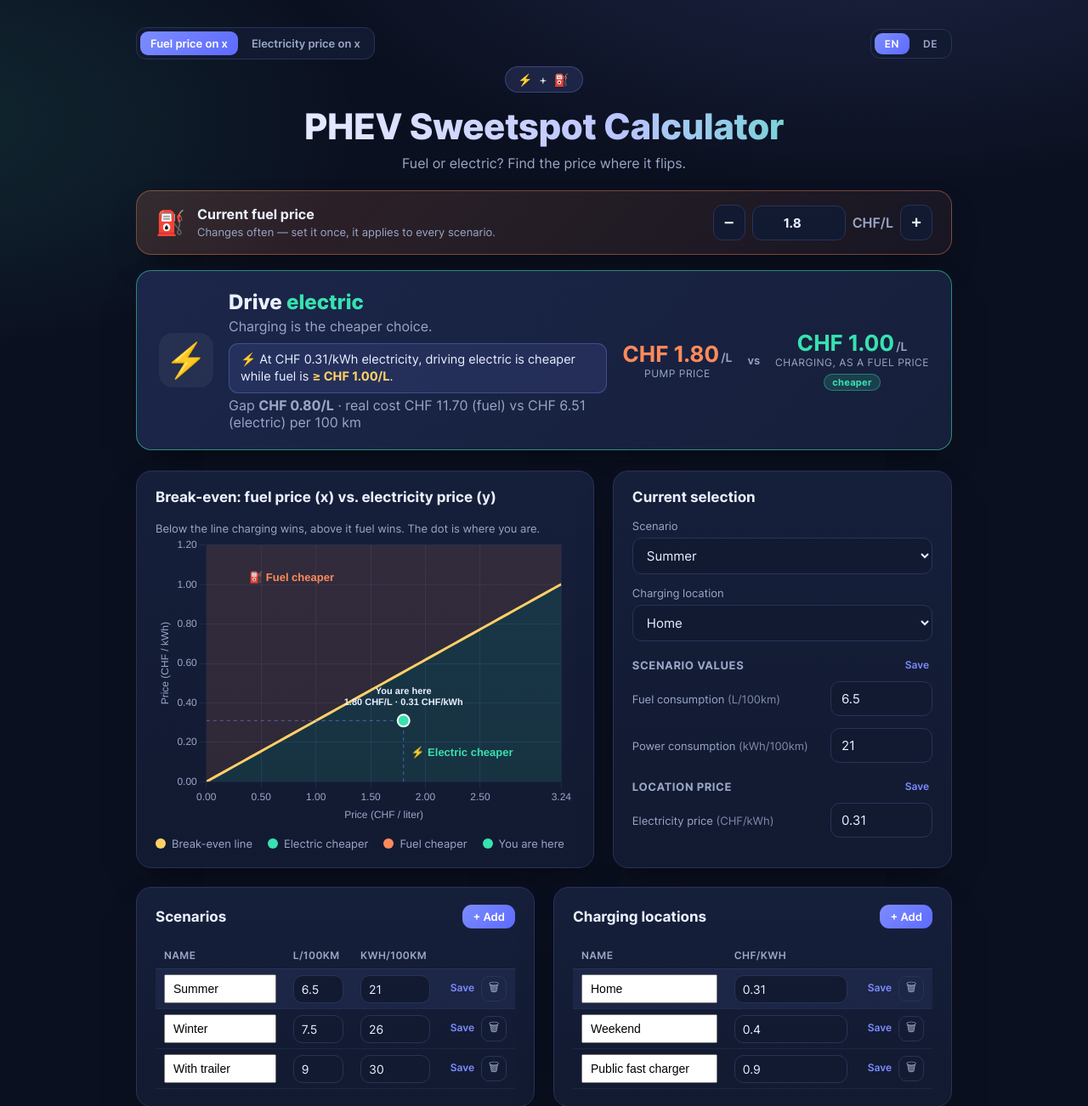
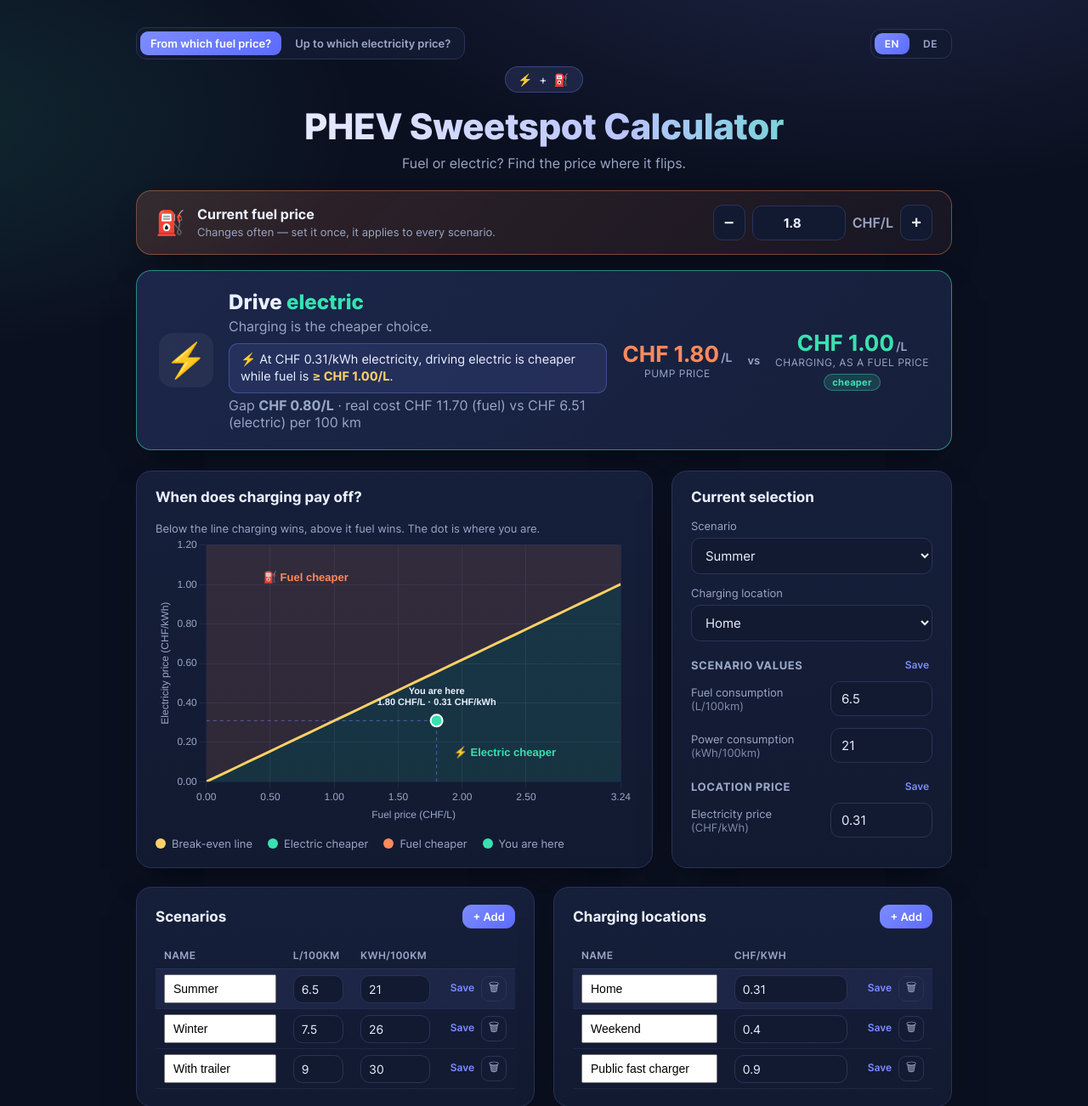
Before and after one commit to rjo3510/phev-sweetspot, a FastAPI app: page / in a window 1280 px wide. Shown: the top 1302 px of the page at 85% size. Run offline with FastAPI, Linux system fonts and the light colour scheme; data comes from the database, SQL or seed files in the repository.

Commit message:
UI: plain-language labels and wider chart
- Drop x/y jargon: name the axes directly (Benzinpreis/Strompreis with units),
  friendly chart title ("Wann lohnt sich Laden?"), and outcome-oriented axis
  toggle ("Ab welchem Benzinpreis?" / "Bis zu welchem Strompreis?")
- Narrow the "current selection" column (fixed 330px) so the chart gets more width

Co-Authored-By: Claude Opus 4.8 <noreply@anthropic.com>

```diff
--- a/app/static/css/styles.css
+++ b/app/static/css/styles.css
@@ -149,7 +149,8 @@ body {
 /* Layout */
 .grid {
   display: grid;
-  grid-template-columns: 1.35fr 1fr;
+  /* Chart takes the remaining space; the "current selection" column stays narrow. */
+  grid-template-columns: minmax(0, 1fr) 330px;
   gap: 22px;
   margin-bottom: 22px;
 }
--- a/app/static/js/app.js
+++ b/app/static/js/app.js
@@ -28,10 +28,10 @@ const I18N = {
     subtitle: "Fuel or electric? Find the price where it flips.",
     fuel_price_title: "Current fuel price",
     fuel_price_note: "Changes often — set it once, it applies to every scenario.",
-    vary_fuel: "Fuel price on x", vary_kwh: "Electricity price on x",
+    vary_fuel: "From which fuel price?", vary_kwh: "Up to which electricity price?",
     sweetspot_hint: "Below the line charging wins, above it fuel wins. The dot is where you are.",
-    chart_title_fuel: "Break-even: fuel price (x) vs. electricity price (y)",
-    chart_title_kwh: "Break-even: electricity price (x) vs. fuel price (y)",
+    chart_title_fuel: "When does charging pay off?",
+    chart_title_kwh: "When does charging pay off?",
     region_elec: "Electric cheaper", region_fuel: "Fuel cheaper",
     break_even_line: "Break-even line", you_are_here: "You are here",
     rule_fuel: "At {kwh} electricity, driving electric is cheaper while fuel is <b>≥ {be}</b>.",
@@ -56,7 +56,7 @@ const I18N = {
     cheaper_tag: "cheaper",
     gap_detail: "Gap <b>{gap}</b> · real cost {cf} (fuel) vs {ce} (electric) per 100 km",
     real_cost: "Real cost {cf} (fuel) vs {ce} (electric) per 100 km",
-    axis_per_liter: "Price (CHF / liter)", axis_per_kwh: "Price (CHF / kWh)",
+    axis_per_liter: "Fuel price (CHF/L)", axis_per_kwh: "Electricity price (CHF/kWh)",
     equiv_price: "Equivalent price ({unit})",
     driving_on_fuel: "Driving on fuel (= pump price)",
     driving_on_elec: "Driving on electricity (= your kWh price)",
@@ -77,10 +77,10 @@ const I18N = {
     subtitle: "Benzin oder Strom? Finde den Preis, bei dem es kippt.",
     fuel_price_title: "Aktueller Benzinpreis",
     fuel_price_note: "Ändert sich oft — einmal setzen, gilt für alle Szenarien.",
-    vary_fuel: "Benzinpreis auf x", vary_kwh: "Strompreis auf x",
+    vary_fuel: "Ab welchem Benzinpreis?", vary_kwh: "Bis zu welchem Strompreis?",
     sweetspot_hint: "Unter der Linie lohnt sich Laden, darüber Benzin. Der Punkt bist du.",
-    chart_title_fuel: "Break-even: Benzinpreis (x) vs. Strompreis (y)",
-    chart_title_kwh: "Break-even: Strompreis (x) vs. Benzinpreis (y)",
+    chart_title_fuel: "Wann lohnt sich Laden?",
+    chart_title_kwh: "Wann lohnt sich Laden?",
     region_elec: "Strom günstiger", region_fuel: "Benzin günstiger",
     break_even_line: "Break-even-Linie", you_are_here: "Du bist hier",
     rule_fuel: "Bei {kwh} Strom ist elektrisch fahren günstiger, solange Benzin <b>≥ {be}</b> kostet.",
@@ -105,7 +105,7 @@ const I18N = {
     cheaper_tag: "günstiger",
     gap_detail: "Differenz <b>{gap}</b> · reale Kosten {cf} (Benzin) vs {ce} (Strom) pro 100 km",
     real_cost: "Reale Kosten {cf} (Benzin) vs {ce} (Strom) pro 100 km",
-    axis_per_liter: "Preis (CHF / Liter)", axis_per_kwh: "Preis (CHF / kWh)",
+    axis_per_liter: "Benzinpreis (CHF/L)", axis_per_kwh: "Strompreis (CHF/kWh)",
     equiv_price: "Äquivalenzpreis ({unit})",
     driving_on_fuel: "Fahren mit Benzin (= Tankstellenpreis)",
     driving_on_elec: "Fahren mit Strom (= dein kWh-Preis)",
--- a/app/templates/index.html
+++ b/app/templates/index.html
@@ -10,7 +10,7 @@
 <body>
   <div class="app">
     <div class="topbar">
-      <div class="toggle" id="axis-toggle" role="tablist" aria-label="Chart x-axis">
+      <div class="toggle" id="axis-toggle" role="tablist" aria-label="Chart orientation">
         <button class="toggle__btn is-on" data-axis="fuel" data-i18n="vary_fuel" role="tab">Fuel price on x</button>
         <button class="toggle__btn" data-axis="kwh" data-i18n="vary_kwh" role="tab">Electricity price on x</button>
       </div>
```
